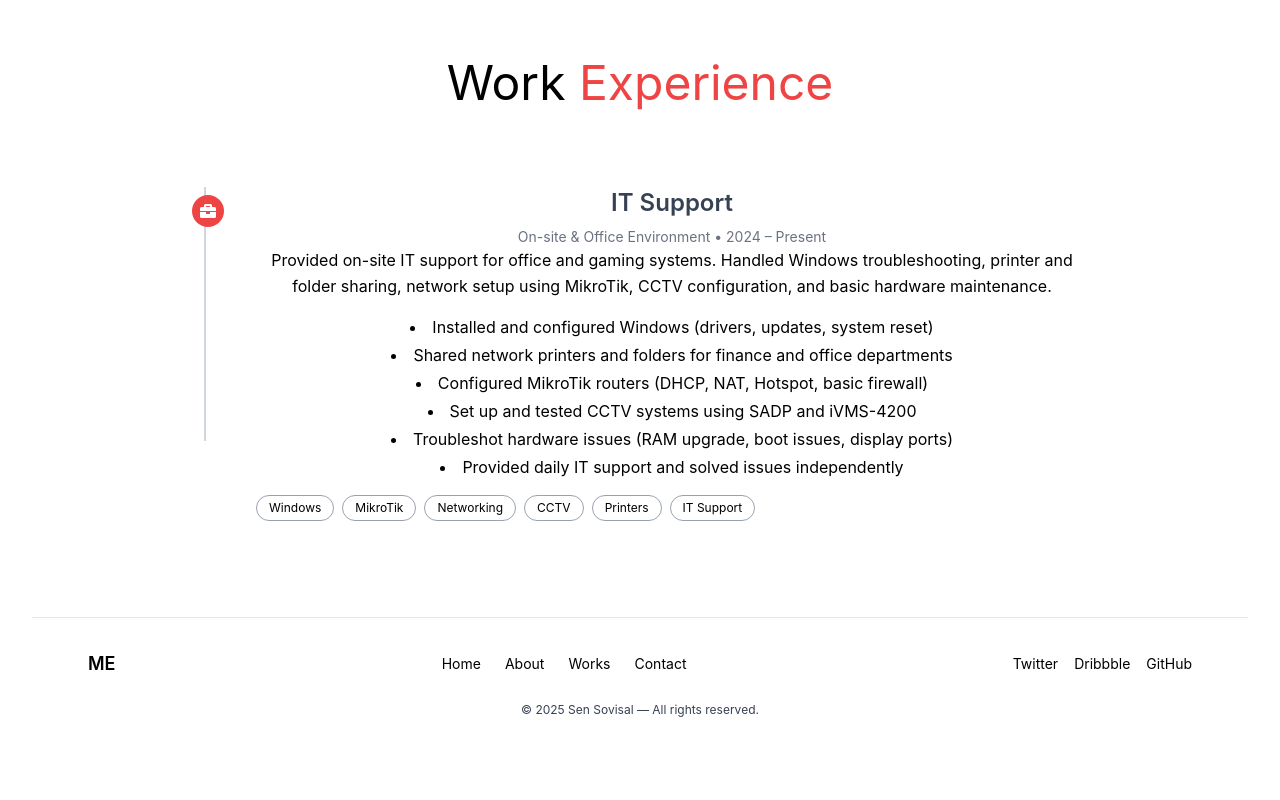
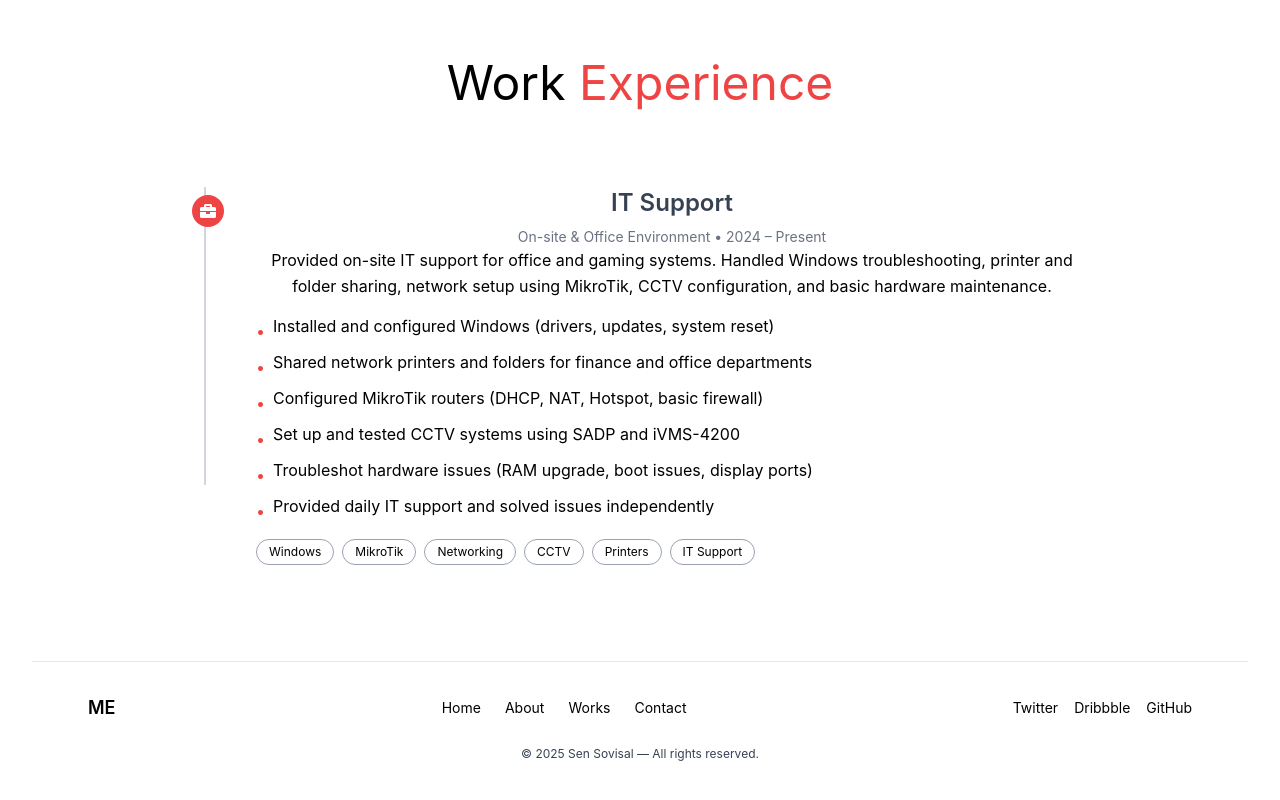
Before and after one commit to VisalSenso/my-portfolio, a React (Vite) app: page / in a window 1280 px wide. Shown: the part 2119-2919 px from the top of the page. Built offline with nearby package versions, Linux system fonts and the light colour scheme.

Commit message:
add works section

```diff
--- a/src/pages/Works.jsx
+++ b/src/pages/Works.jsx
@@ -64,11 +64,16 @@ const Works = () => {
                         </p>
 
                         {/* Responsibilities */}
-                        <ul className="list-disc list-inside space-y-1 mb-4">
+                        {/* Responsibilities */}
+                        <ul className="flex flex-col gap-2 mb-4">
                             {work.responsibilities.map((item, i) => (
-                                <li key={i}>{item}</li>
+                                <li key={i} className="flex items-start gap-2">
+                                    <span className="mt-1 text-accent">•</span> {/* small dot icon */}
+                                    <span className="leading-snug">{item}</span>
+                                </li>
                             ))}
                         </ul>
+
 
                         {/* Tech stack */}
                         <div className="flex flex-wrap gap-2">
```
